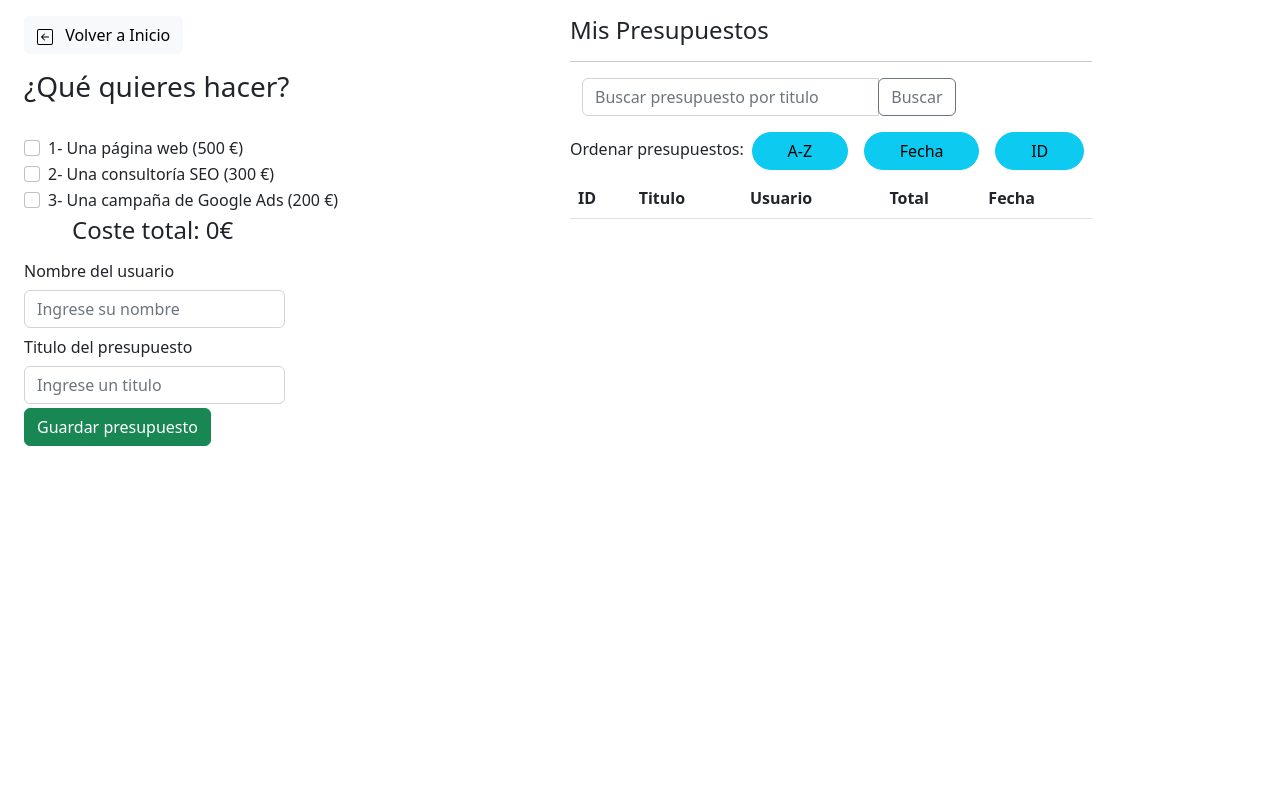
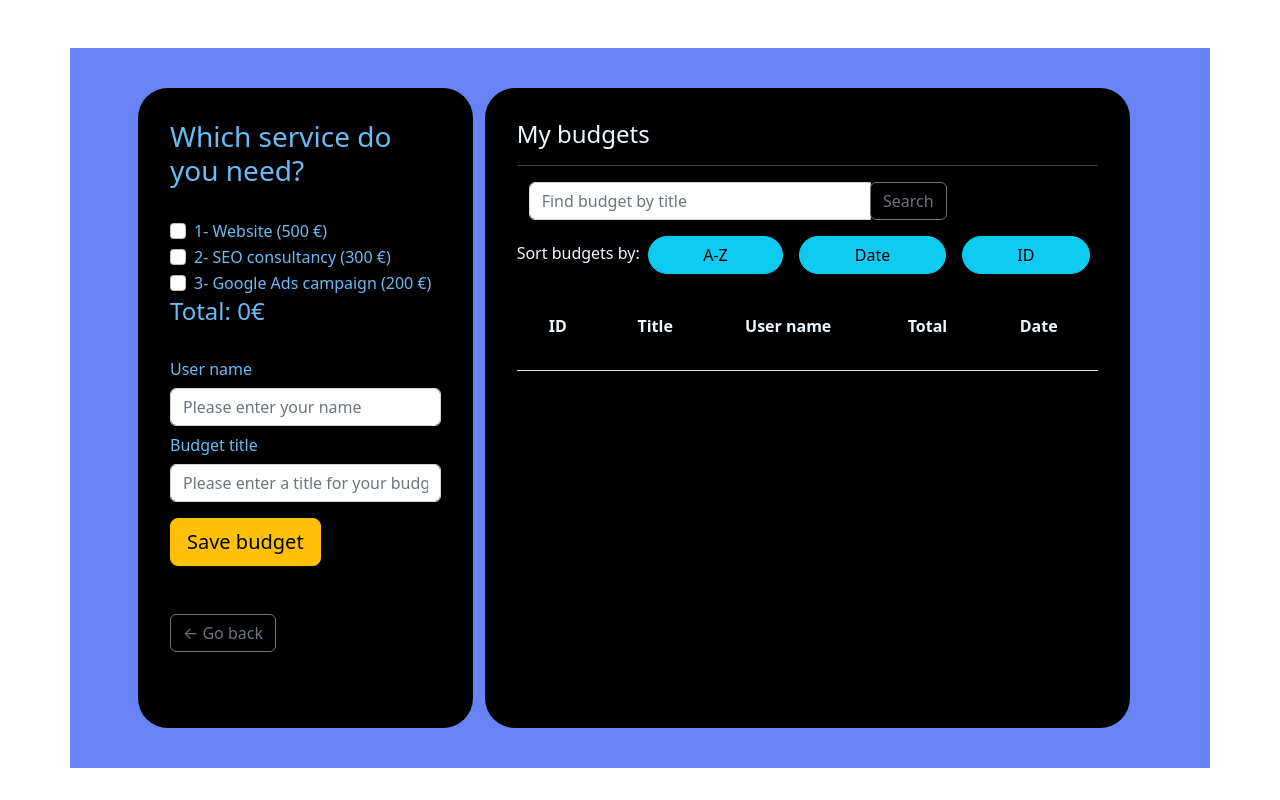
Before and after one commit to rociomarchetti/budget-calculator, an Angular app: page /home in a window 1280 px wide. Built offline with nearby package versions, Linux system fonts and the light colour scheme.

Commit message:
Update visuals

```diff
--- a/src/app/app.component.html
+++ b/src/app/app.component.html
@@ -1,6 +1 @@
-
-<div class="row container">
-    <div class="col">
-        <router-outlet></router-outlet>
-    </div>
-</div>
+<router-outlet></router-outlet>
--- /dev/null
+++ b/src/app/budget/budget-list/budget-list.component.css
@@ -0,0 +1,17 @@
+.budgets-list-area {
+  background-color: black;
+  color: aliceblue;
+  height: 80vh;
+  padding: 2rem;
+  border-radius: 30px;
+}
+
+.table-area th {
+  color: aliceblue;
+  padding: 2rem;
+}
+
+.table-area td {
+  color: aliceblue;
+  padding: 2rem;
+}
--- a/src/app/budget/budget-list/budget-list.component.html
+++ b/src/app/budget/budget-list/budget-list.component.html
@@ -1,65 +1,104 @@
-
-<h4>Mis Presupuestos</h4>
-<hr>
+<div class="budgets-list-area">
+  <h4>My budgets</h4>
+  <hr />
 
   <div class="container">
     <div class="row">
       <div class="col">
-
         <div class="input-group mb-2 w-75">
-                <input type="text" class="form-control" name="tituloABuscar" placeholder="Buscar presupuesto por titulo" ngDefaultControl [(ngModel)]="tituloABuscar">
+          <input
+            type="text"
+            class="form-control"
+            name="tituloABuscar"
+            placeholder="Find budget by title"
+            ngDefaultControl
+            [(ngModel)]="tituloABuscar"
+          />
           <div class="input-group-append">
-                    <button class="btn btn-outline-secondary" type="button"
-                        (click)="buscar()">Buscar</button>
+            <button
+              class="btn btn-outline-secondary"
+              type="button"
+              (click)="buscar()"
+            >
+              Search
+            </button>
           </div>
         </div>
 
         <ng-template [ngIf]="busqueda">
           <div>
-                <span><strong class="me-1">Titulo del presupuesto:</strong>{{presu}}</span><br>
-                <span><strong class="me-1">ID:</strong>{{presuID}}</span><br>
-                <span><strong class="me-1">Nombre del usuario:</strong>{{presuUser}}</span><br>
-                <span><strong class="me-1">Precio total:</strong>{{presuTotal}}€</span><br>
+            <span
+              ><strong class="me-1">Budget title:</strong
+              >{{ presu }}</span
+            ><br />
+            <span><strong class="me-1">ID:</strong>{{ presuID }}</span
+            ><br />
+            <span
+              ><strong class="me-1">User name:</strong
+              >{{ presuUser }}</span
+            ><br />
+            <span
+              ><strong class="me-1">Total price:</strong
+              >{{ presuTotal }}€</span
+            ><br />
             <span></span>
           </div>
         </ng-template>
-
       </div>
     </div>
   </div>
 
   <div class="row">
     <div class="btn-group" role="group">
-        <h6 class="mt-3">Ordenar presupuestos:</h6>
-        <button type="button" class="btn btn-info m-2 rounded-pill" (click)="porAlfabeto()">A-Z</button>
-        <button type="button" class="btn btn-info m-2 rounded-pill" (click)="porFecha()">Fecha</button>
-        <button type="button" class="btn btn-info m-2 rounded-pill" (click)="porID()">ID</button>
+      <h6 class="mt-3">Sort budgets by:</h6>
+      <button
+        type="button"
+        class="btn btn-info m-2 rounded-pill"
+        (click)="porAlfabeto()"
+      >
+        A-Z
+      </button>
+      <button
+        type="button"
+        class="btn btn-info m-2 rounded-pill"
+        (click)="porFecha()"
+      >
+        Date
+      </button>
+      <button
+        type="button"
+        class="btn btn-info m-2 rounded-pill"
+        (click)="porID()"
+      >
+        ID
+      </button>
     </div>
   </div>
 
   <div class="row">
     <div class="col-12">
-
-        <table class="table table-striped">
+      <table class="table table-striped table-area">
         <thead>
           <tr class="justify-content-around">
             <th scope="row">ID</th>
-                    <th scope="col">Titulo</th>
-                    <th scope="col">Usuario</th>
+            <th scope="col">Title</th>
+            <th scope="col">User name</th>
             <th scope="col">Total</th>
-                    <th scope="col">Fecha</th>
+            <th scope="col">Date</th>
           </tr>
         </thead>
         <tbody>
           <tr *ngFor="let item of imprimirLista()">
-                    <th scope="row"><strong>{{item.id}}</strong></th>
-                    <td>{{item.budgetTitle}}</td>
-                    <td>{{item.userName}}</td>
-                    <td>{{item.totalPrice}}€</td>
-                    <td>{{item.date}}</td>
+            <th scope="row">
+              <strong>{{ item.id }}</strong>
+            </th>
+            <td>{{ item.budgetTitle }}</td>
+            <td>{{ item.userName }}</td>
+            <td>{{ item.totalPrice }}€</td>
+            <td>{{ item.date }}</td>
           </tr>
         </tbody>
       </table>
-
     </div>
   </div>
+</div>
--- a/src/app/budget/budget-list/budget-list.component.ts
+++ b/src/app/budget/budget-list/budget-list.component.ts
@@ -5,6 +5,7 @@ import { BudgetService } from './../../services/budget.service';
 @Component({
   selector: 'app-budget-list',
   templateUrl: 'budget-list.component.html',
+  styleUrls: ['budget-list.component.css']
 })
 export class BudgetListComponent implements OnInit {
   constructor(public BudgetService: BudgetService) {}
--- a/src/app/budget/home/home.component.css
+++ b/src/app/budget/home/home.component.css
@@ -0,0 +1,25 @@
+.home-area {
+  padding-right: 80px;
+  padding-left: 80px;
+  padding-top: 40px;
+  padding-bottom: 40px;
+  background-color: blueviolet;
+  animation: color-change-2x 2s linear infinite alternate both;
+}
+
+.form-area {
+  background-color: black;
+  height: 80vh;
+  padding: 2rem;
+  color: #68bdf7;
+  border-radius: 30px;
+}
+
+@keyframes color-change-2x {
+  0% {
+    background: #19dcea;
+  }
+  100% {
+    background: #b22cff;
+  }
+}
--- a/src/app/budget/home/home.component.html
+++ b/src/app/budget/home/home.component.html
@@ -1,75 +1,92 @@
-
-<div class="container mt-3">
+<div class="container mt-5 home-area">
   <div class="row">
-        <div class="col">
-            <button routerLink="" type="button" class="btn btn-light mb-3">
-                <svg xmlns="http://www.w3.org/2000/svg" width="16" height="16"
-                    fill="currentColor" class="bi bi-arrow-left-square me-2"
-                    viewBox="0 0
-                    16 16">
-                    <path fill-rule="evenodd" d="M15 2a1 1 0 0 0-1-1H2a1 1 0 0
-                        0-1
-                        1v12a1 1 0 0 0 1 1h12a1 1 0 0 0 1-1V2zM0 2a2 2 0 0 1
-                        2-2h12a2 2 0 0 1 2 2v12a2 2 0 0 1-2 2H2a2 2 0 0
-                        1-2-2V2zm11.5 5.5a.5.5 0 0 1 0 1H5.707l2.147 2.146a.5.5
-                        0 0
-                        1-.708.708l-3-3a.5.5 0 0 1 0-.708l3-3a.5.5 0 1 1
-                        .708.708L5.707 7.5H11.5z"/>
-                    </svg>
-                    Volver a Inicio</button>
-                <h3>¿Qué quieres hacer?</h3><br>
+    <div class="col-4 form-area">
+      <h3>Which service do you need?</h3>
+      <br />
 
       <form [formGroup]="formPresupuesto" (ngSubmit)="saveBudget()">
         <div class="form-check">
-                        <input type="checkbox" class="form-check-input"
+          <input
+            type="checkbox"
+            class="form-check-input"
             (click)="check($event)"
             (change)="activationModal($event)"
-                            value="web">
-                        <label class="form-check-lavel">1- Una página web (500
-                            €)</label><br>
+            value="web"
+          />
+          <label class="form-check-lavel">1- Website (500 €)</label
+          ><br />
         </div>
         <ng-template [ngIf]="webOption">
-                        <app-panel *ngIf="webOption"
-                            (mostrarTotal)="actualizarTotal()"></app-panel>
+          <app-panel
+            *ngIf="webOption"
+            (mostrarTotal)="actualizarTotal()"
+          ></app-panel>
         </ng-template>
         <div class="form-check">
-                        <input type="checkbox" class="form-check-input"
+          <input
+            type="checkbox"
+            class="form-check-input"
             (click)="check($event)"
-                            value="seo">
-                        <label class="form-check-lavel">2- Una consultoría SEO
-                            (300
-                            €)</label><br>
+            value="seo"
+          />
+          <label class="form-check-lavel">2- SEO consultancy (300 €)</label
+          ><br />
         </div>
         <div class="form-check">
-                        <input type="checkbox" class="form-check-input"
+          <input
+            type="checkbox"
+            class="form-check-input"
             (click)="check($event)"
-                            value="ads">
-                        <label class="form-check-lavel">3- Una campaña de Google
-                            Ads
-                            (200 €)</label><br>
+            value="ads"
+          />
+          <label class="form-check-lavel"
+            >3- Google Ads campaign (200 €)</label
+          ><br />
         </div>
-                    <div class="mt-1 ms-5">
-                        <h4>Coste total: {{this.actualizarTotal()}}€</h4>
+        <div>
+          <h4 class="mb-4">Total: {{ this.actualizarTotal() }}€</h4>
         </div>
-                    <div class="w-50">
-                        <label class="col-form-label">Nombre del usuario</label>
         <div>
-                            <input type="text" class="form-control" formControlName="usuario" placeholder="Ingrese su nombre">
-                            <span class="fomr-text text-danger"
-                            *ngIf="campoEsValido('usuario')">Este campo es obligatorio</span>
+          <label class="col-form-label">User name</label>
+          <div>
+            <input
+              type="text"
+              class="form-control"
+              formControlName="usuario"
+              placeholder="Please enter your name"
+            />
+            <span class="form-text text-danger" *ngIf="campoEsValido('usuario')"
+              >This field is required</span
+            >
           </div>
-                        <label class="col-form-label">Titulo del presupuesto</label>
+          <label class="col-form-label">Budget title</label>
           <div>
-                            <input type="text" class="form-control" formControlName="titulo" placeholder="Ingrese un titulo">
-                            <span class="fomr-text text-danger"
-                            *ngIf="campoEsValido('usuario')">Este campo es obligatorio</span>
+            <input
+              type="text"
+              class="form-control"
+              formControlName="titulo"
+              placeholder="Please enter a title for your budget"
+            />
+            <span class="fomr-text text-danger" *ngIf="campoEsValido('usuario')"
+              >This field is required</span
+            >
           </div>
         </div>
-                    <button class="btn btn-success mt-1" type="submit">Guardar presupuesto</button>
+        <button class="btn btn-warning btn-lg mt-3" type="submit">
+          Save budget
+        </button>
       </form>
+
+      <button
+        routerLink=""
+        type="button"
+        class="btn btn-outline-secondary mt-5"
+      >
+      ← Go back
+      </button>
     </div>
 
-            <div class="col">
+    <div class="col-8">
       <app-budget-list></app-budget-list>
     </div>
   </div>
--- a/src/app/budget/welcome-page/welcome-page.component.css
+++ b/src/app/budget/welcome-page/welcome-page.component.css
@@ -1,9 +1,23 @@
 .welcomePage {
     width: 100vw;
+    height: 100vh;
+    display: flex;
+    flex-direction: column;
+    justify-content: center;
+    align-content: center;
     margin: 0%;
     padding: 0%;
-    margin-top: 10%;
     text-align: center;
+    animation: color-change-2x 2s linear infinite alternate both;
+}
+
+.box {
+    display: flex;
+    flex-direction: column;
+    justify-content: center;
+    background-color: #543E5B;
+    width: 100%;
+    padding: 5%;
 }
 
 h1 {
@@ -11,5 +25,18 @@ h1 {
 }
 
 h3 {
-    color: #2E86AB;
+    color: #9BD8F9;
 }
+
+img {
+    width: 50px;
+}
+
+@keyframes color-change-2x {
+  0% {
+    background: #19dcea;
+  }
+  100% {
+    background: #b22cff;
+  }
+}
```
Also changed, not shown: src/app/budget/welcome-page/welcome-page.component.html (+15 -20 lines), src/assets/calculator.png (added). Lines whose indentation alone changed are shown as unchanged.
